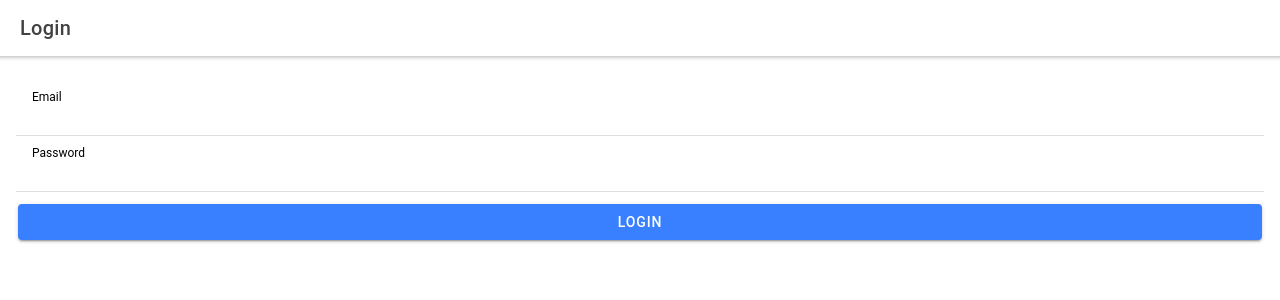
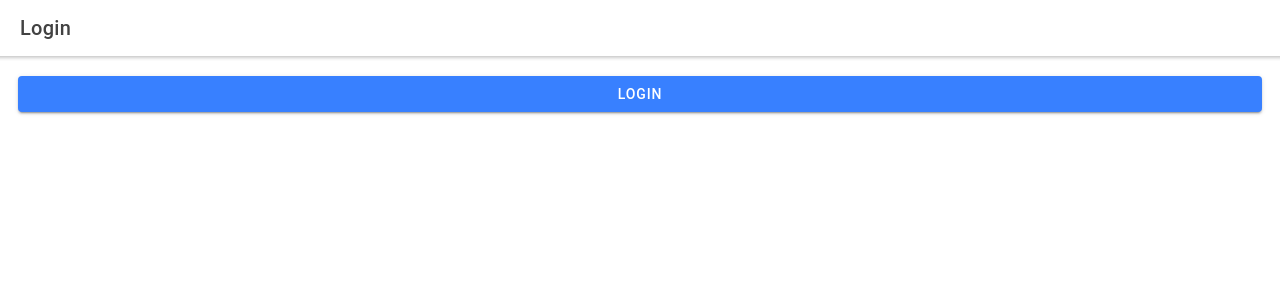
Before and after one commit to batmanstooge/gj-price-calculator, a React (Create React App) app: page /login in a window 1280 px wide. Shown: the top 300 px of the page. Built offline with nearby package versions, Linux system fonts and the light colour scheme.

Commit message:
Partial Revert to clean up code

```diff
--- a/src/App.tsx
+++ b/src/App.tsx
@@ -24,11 +24,14 @@ import { AppContext } from "./contexts/AppContext";
 import { useState } from "react";
 import LoginPage from "./pages/LoginPage";
 import AppTabs from "./components/AppTabs";
+import { AuthenticationContext } from "./contexts/AuthenticationContext";
+import NotFoundPage from "./pages/NotFoundPage";
 
 setupIonicReact();
 
 const App: React.FC = () => {
   const [loggedIn, setLoggedIn] = useState(false);
+  console.log(`Rendering app with loggedIn ${loggedIn} `);
   const [price, setPrice] = useState<number>(100);
   const [discount, setDiscount] = useState<number>(0.05);
   const editPriceHandler = (editedPrice: number) => {
@@ -37,11 +40,9 @@ const App: React.FC = () => {
   const editDiscountHandler = (editedDiscount: number) => {
     setDiscount(editedDiscount);
   };
-  const loggedInHandler = () => {
-    setLoggedIn(true);
-  };
   return (
     <IonApp>
+      <AuthenticationContext.Provider value={{ loggedIn: loggedIn }}>
         <AppContext.Provider
           value={{
             price,
@@ -53,7 +54,7 @@ const App: React.FC = () => {
           <IonReactRouter>
             <IonRouterOutlet>
               <Route exact path="/login">
-              <LoginPage loggedIn={loggedIn} onLogin={loggedInHandler} />
+                <LoginPage onLogin={() => setLoggedIn(true)} />
               </Route>
               <Route path="/authenticated">
                 <AppTabs />
@@ -61,9 +62,13 @@ const App: React.FC = () => {
               <Route exact path="/">
                 <Redirect to="/login" />
               </Route>
+              <Route>
+                <NotFoundPage />
+              </Route>
             </IonRouterOutlet>
           </IonReactRouter>
         </AppContext.Provider>
+      </AuthenticationContext.Provider>
     </IonApp>
   );
 };
--- a/src/components/AppTabs.tsx
+++ b/src/components/AppTabs.tsx
@@ -1,4 +1,4 @@
-import { Route } from "react-router-dom";
+import { Redirect, Route } from "react-router-dom";
 import {
   IonIcon,
   IonLabel,
@@ -16,8 +16,13 @@ import {
 } from "ionicons/icons";
 import PricePage from "../pages/PricePage";
 import DiscountsPage from "../pages/DiscountsPage";
+import { useAuthentication } from "../contexts/AuthenticationContext";
 
 const AppTabs: React.FC = () => {
+  const { loggedIn } = useAuthentication();
+  if (!loggedIn) {
+    return <Redirect to="/login" />;
+  }
   return (
     <IonTabs>
       <IonRouterOutlet>
--- /dev/null
+++ b/src/contexts/AuthenticationContext.ts
@@ -0,0 +1,13 @@
+import { createContext, useContext } from "react";
+
+const AuthenticationContextDefaultValues = {
+  loggedIn: false,
+};
+
+export const AuthenticationContext = createContext(
+  AuthenticationContextDefaultValues
+);
+
+export function useAuthentication() {
+  return useContext(AuthenticationContext);
+}
--- a/src/pages/LoginPage.tsx
+++ b/src/pages/LoginPage.tsx
@@ -2,56 +2,23 @@ import {
   IonButton,
   IonContent,
   IonHeader,
-  IonInput,
-  IonItem,
-  IonLabel,
-  IonList,
-  IonLoading,
   IonPage,
-  IonText,
   IonTitle,
   IonToolbar,
 } from "@ionic/react";
-import { useState } from "react";
 import { Redirect } from "react-router";
-import { firebaseAuth } from "../firebase/firebase";
+import { useAuthentication } from "../contexts/AuthenticationContext";
 import "./HomePage.css";
 
-interface LoginProps {
-  loggedIn: boolean;
+interface LoginPageProps {
   onLogin: () => void;
 }
 
-const LoginPage: React.FC<LoginProps> = ({ loggedIn, onLogin }) => {
-  const [enteredEmail, setEnteredEmail] = useState<string | null | undefined>(
-    ""
-  );
-
-  const [enteredPassword, setEnteredPassword] = useState<
-    string | null | undefined
-  >("");
-
-  const [error, setError] = useState(false);
-  const [isLoading, setIsLoading] = useState(false);
-
+const LoginPage: React.FC<LoginPageProps> = ({ onLogin }) => {
+  const { loggedIn } = useAuthentication();
   if (loggedIn) {
     return <Redirect to="/authenticated/home" />;
   }
-  const loginHandler = async () => {
-    try {
-      setError(false);
-      setIsLoading(true);
-      const userCredential = await firebaseAuth.signInWithEmailAndPassword(
-        enteredEmail ? enteredEmail : "",
-        enteredPassword ? enteredPassword : ""
-      );
-      setIsLoading(false);
-      onLogin();
-    } catch (error) {
-      setError(true);
-      setIsLoading(false);
-    }
-  };
   return (
     <IonPage>
       <IonHeader>
@@ -60,29 +27,9 @@ const LoginPage: React.FC<LoginProps> = ({ loggedIn, onLogin }) => {
         </IonToolbar>
       </IonHeader>
       <IonContent className="ion-padding">
-        <IonList>
-          <IonItem>
-            <IonLabel position="stacked">Email</IonLabel>
-            <IonInput
-              type="email"
-              value={enteredEmail}
-              onIonChange={(event) => setEnteredEmail(event.detail.value)}
-            />
-          </IonItem>
-          <IonItem>
-            <IonLabel position="stacked">Password</IonLabel>
-            <IonInput
-              type="password"
-              value={enteredPassword}
-              onIonChange={(event) => setEnteredPassword(event.detail.value)}
-            />
-          </IonItem>
-        </IonList>
-        {error && <IonText color="danger">Invalid Credentials</IonText>}
-        <IonButton expand="block" onClick={loginHandler}>
+        <IonButton expand="block" onClick={onLogin}>
           Login
         </IonButton>
-        <IonLoading isOpen={isLoading} />
       </IonContent>
     </IonPage>
   );
--- /dev/null
+++ b/src/pages/NotFoundPage.tsx
@@ -0,0 +1,25 @@
+import {
+  IonContent,
+  IonHeader,
+  IonPage,
+  IonText,
+  IonTitle,
+  IonToolbar,
+} from "@ionic/react";
+
+const NotFoundPage: React.FC = () => {
+  return (
+    <IonPage>
+      <IonHeader>
+        <IonToolbar>
+          <IonTitle>Page Not Found</IonTitle>
+        </IonToolbar>
+      </IonHeader>
+      <IonContent>
+        <IonText>Page Not Found</IonText>
+      </IonContent>
+    </IonPage>
+  );
+};
+
+export default NotFoundPage;
--- a/src/pages/SettingsPage.tsx
+++ b/src/pages/SettingsPage.tsx
@@ -25,11 +25,11 @@ const SettingsPage: React.FC = () => {
       </IonHeader>
       <IonContent>
         <IonList>
-          <IonItem button routerLink="/settings/price">
+          <IonItem button routerLink="/authenticated/settings/price">
             <IonIcon slot="start" icon={cashOutline} />
             <IonText>Price</IonText>
           </IonItem>
-          <IonItem button routerLink="/settings/discounts">
+          <IonItem button routerLink="/authenticated/settings/discounts">
             <IonIcon slot="start" icon={discOutline} />
             <IonText>Discounts</IonText>
           </IonItem>
```
Lines whose indentation alone changed are shown as unchanged.
